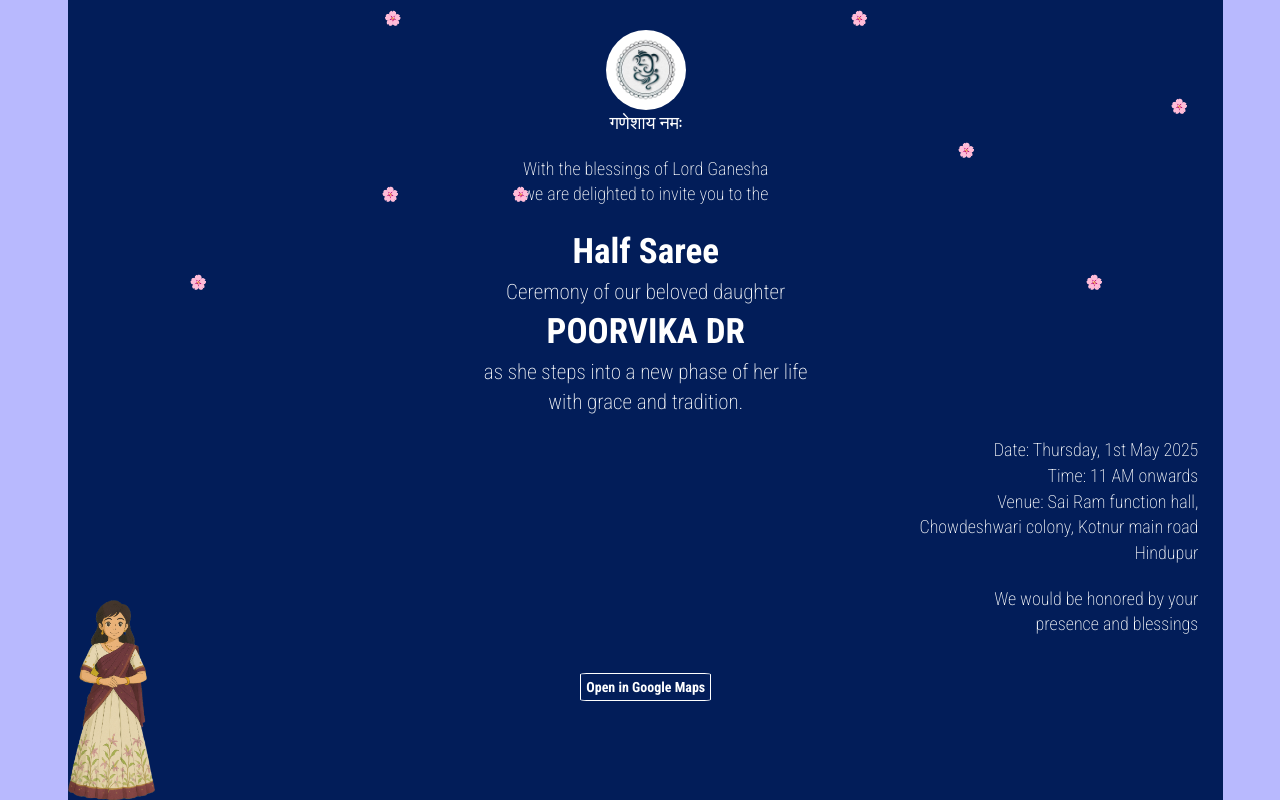
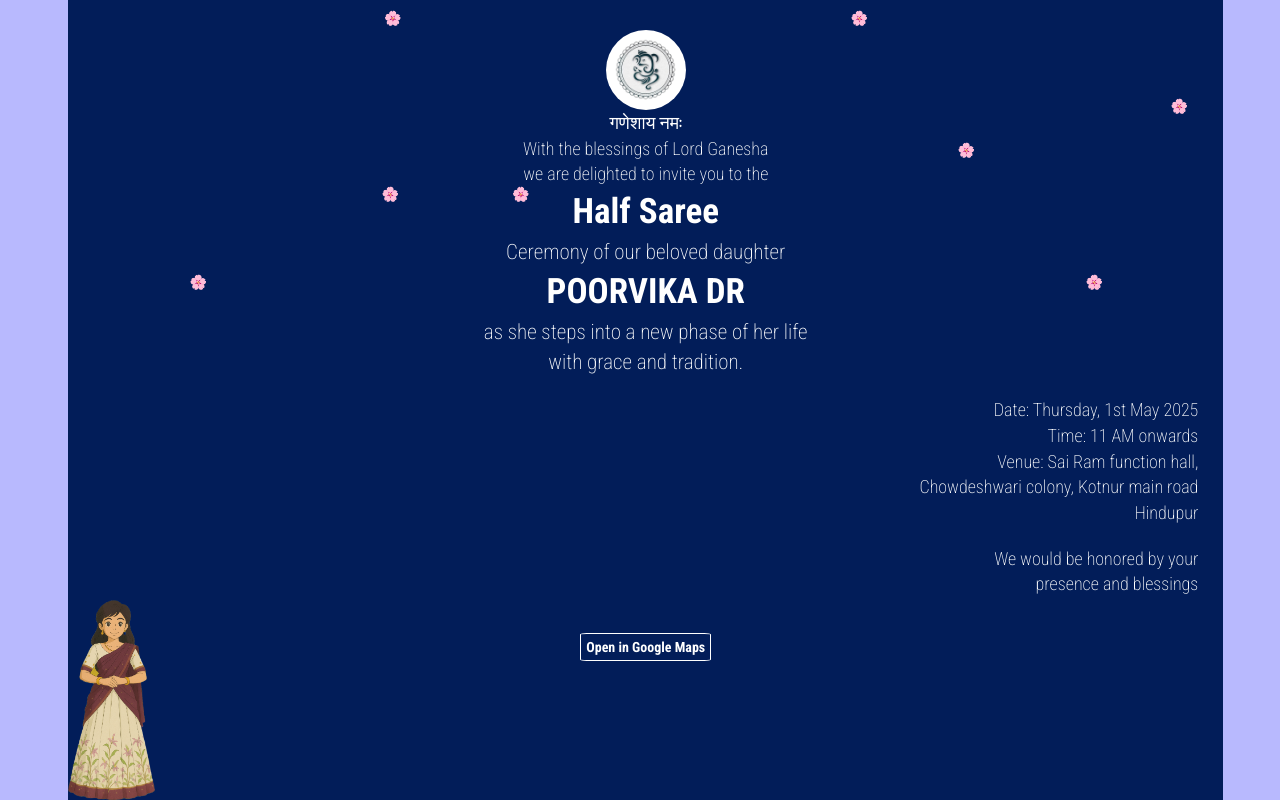
Before and after one commit to nandu-dalan/nandu-dalan.github.io, a plain HTML site: page poorvika.html in a window 1280 px wide. Drawn offline with nearby package versions, Linux system fonts and the light colour scheme.

Commit message:
latest changes
change

```diff
--- a/poorvika.html
+++ b/poorvika.html
@@ -110,11 +110,10 @@
                 <div class="ganesh-symbol">
                     <img class="ganesha-img" src="ganesha.png">
                 </div>
-                <div class="ganesha-text">गणेशाय नमः</div><br>
+                <div class="ganesha-text">गणेशाय नमः</div>
                 <div class="ganesha-text">With the blessings of Lord Ganesha</div>
                 <div class="ganesha-text">we are delighted to invite you to the</div>
             </div>
-            <br>
             <div>
                 <div class="ceremony-title"><strong>Half Saree</strong></div>
                 <div class="description">Ceremony of our beloved daughter</div>
```
